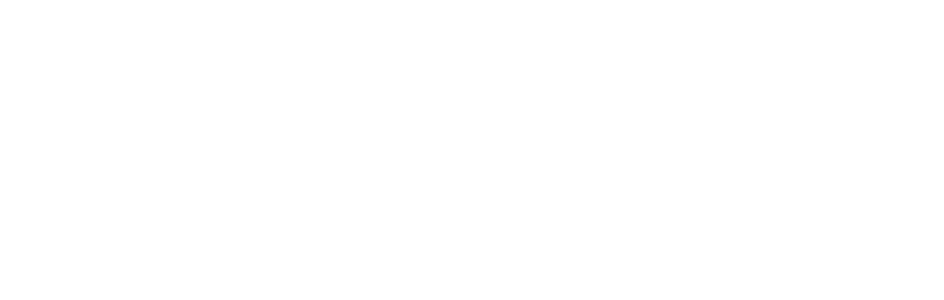
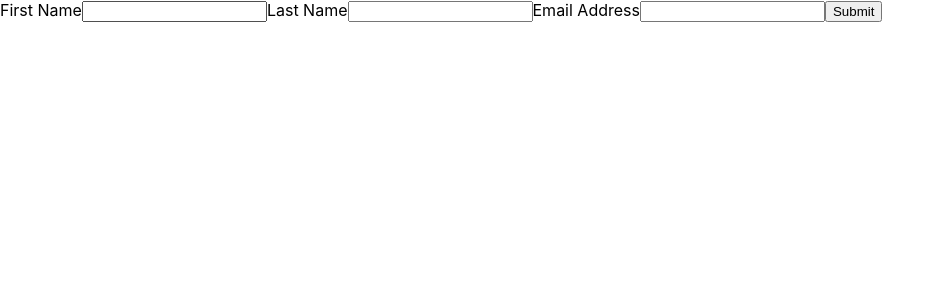
Before and after one commit to build-farm-fresh-produce/front-end, a React (Create React App) app in the folder farm-fresh/: page /edit-info in a window 1280 px wide. Shown: the top 300 px of the page, without its empty margins (0-944 px from the left). Built offline with nearby package versions, Linux system fonts and the light colour scheme.

Commit message:
added a farmer dashboard and user edit form

```diff
--- a/farm-fresh/package.json
+++ b/farm-fresh/package.json
@@ -7,6 +7,7 @@
     "@testing-library/react": "^9.3.2",
     "@testing-library/user-event": "^7.1.2",
     "axios": "^0.19.2",
+    "faker": "^4.1.0",
     "react": "^16.12.0",
     "react-dom": "^16.12.0",
     "react-loader-spinner": "^3.1.5",
--- a/farm-fresh/src/App.js
+++ b/farm-fresh/src/App.js
@@ -1,41 +1,41 @@
-import React from 'react';
-import './App.css';
-import Login from './components/Login';
-import Registration from './components/Registration';
-import Home from './components/Home';
-import Products from './components/Products';
-import Cart from './components/Cart';
-import  { Route, Link, Redirect } from 'react-router-dom';
-import { BrowserRouter as Router } from 'react-router-dom';
-
-
+import React from "react";
+import "./App.css";
+import Login from "./components/Login";
+import Registration from "./components/Registration";
+import Home from "./components/Home";
+import Products from "./components/Products";
+import Cart from "./components/Cart";
+import FarmerDasboard from "./components/FarmerDashboard";
+import EditForm from "./components/EditForm";
+import { Route, Link, Redirect } from "react-router-dom";
+import { BrowserRouter as Router } from "react-router-dom";
 
 function App() {
-
   const PrivateRoute = ({ component: Products, ...rest }) => (
-    <Route {...rest} render={(props) =>
-        localStorage.getItem('token') ? (
-            <Products {...props} />
+    <Route
+      {...rest}
+      render={props =>
+        localStorage.getItem("token") ? (
+          <Products {...props} />
         ) : (
-            <Redirect to='/login-user' />
+          <Redirect to="/login-user" />
         )
-    } />
-)
+      }
+    />
+  );
 
   return (
     <Router>
       <div className="App">
-
-      <Route exact  path='/' component={Home} />
-      <Route  path='/login-user' component={Login} />
-      <Route  path='/register-user' component={Registration} />
-      <PrivateRoute  path='/products' component={Products} />
-      <PrivateRoute path='/cart' component={Cart} />
-
+        <Route exact path="/" component={Home} />
+        <Route path="/login-user" component={Login} />
+        <Route path="/register-user" component={Registration} />
+        <Route path="/farmer-dashboard" component={FarmerDasboard} />
+        <Route path="/edit-info" component={EditForm} />
+        <PrivateRoute path="/products" component={Products} />
+        <PrivateRoute path="/cart" component={Cart} />
       </div>
     </Router>
-
-
   );
 }
 
--- /dev/null
+++ b/farm-fresh/src/components/EditForm.js
@@ -0,0 +1,48 @@
+import React from "react";
+import { useFormik } from "formik";
+
+export default function EditForm() {
+  // Notice that we have to initialize ALL of fields with values. These
+  // could come from props, but since we don't want to prefill this form,
+  // we just use an empty string. If you don't do this, React will yell
+  // at you.
+  const formik = useFormik({
+    initialValues: {
+      firstName: "",
+      lastName: "",
+      email: ""
+    },
+    onSubmit: values => {
+      alert(JSON.stringify(values, null, 2));
+    }
+  });
+  return (
+    <form onSubmit={formik.handleSubmit}>
+      <label htmlFor="firstName">First Name</label>
+      <input
+        id="firstName"
+        name="firstName"
+        type="text"
+        onChange={formik.handleChange}
+        value={formik.values.firstName}
+      />
+      <label htmlFor="lastName">Last Name</label>
+      <input
+        id="lastName"
+        name="lastName"
+        type="text"
+        onChange={formik.handleChange}
+        value={formik.values.lastName}
+      />
+      <label htmlFor="email">Email Address</label>
+      <input
+        id="email"
+        name="email"
+        type="email"
+        onChange={formik.handleChange}
+        value={formik.values.email}
+      />
+      <button type="submit">Submit</button>
+    </form>
+  );
+}
--- /dev/null
+++ b/farm-fresh/src/components/FarmerDashboard.js
@@ -0,0 +1,19 @@
+import React from "react";
+import Faker from "faker";
+import { Link, Route } from "react-router-dom";
+// import EditForm from "./EditForm";
+
+export default function Farmer() {
+  return (
+    <div>
+      <h1>Farmer's Dashboard</h1>
+      <div className="info">
+        <p>Name: {Faker.company.companyName()}</p>
+        <p>Phone Number: {Faker.phone.phoneNumber()} </p>
+        <p>Email: {Faker.internet.email()}</p>
+        <p>Address: {Faker.address.streetAddress()}</p>
+        <Link to="/edit-info">Edit Info</Link>
+      </div>
+    </div>
+  );
+}
```
Also changed, not shown: 2 other files (tests, documents, lock files or other folders).
